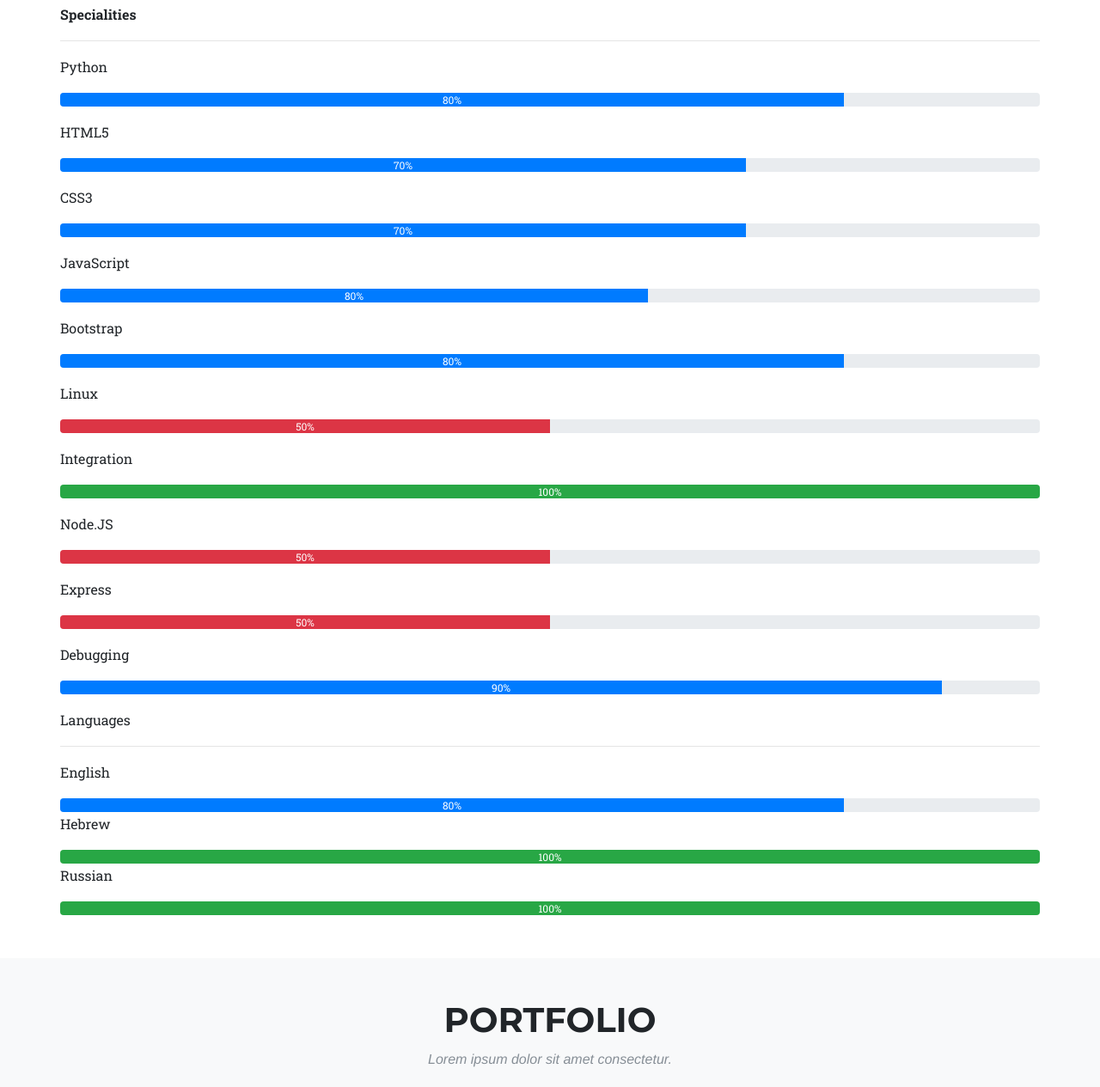
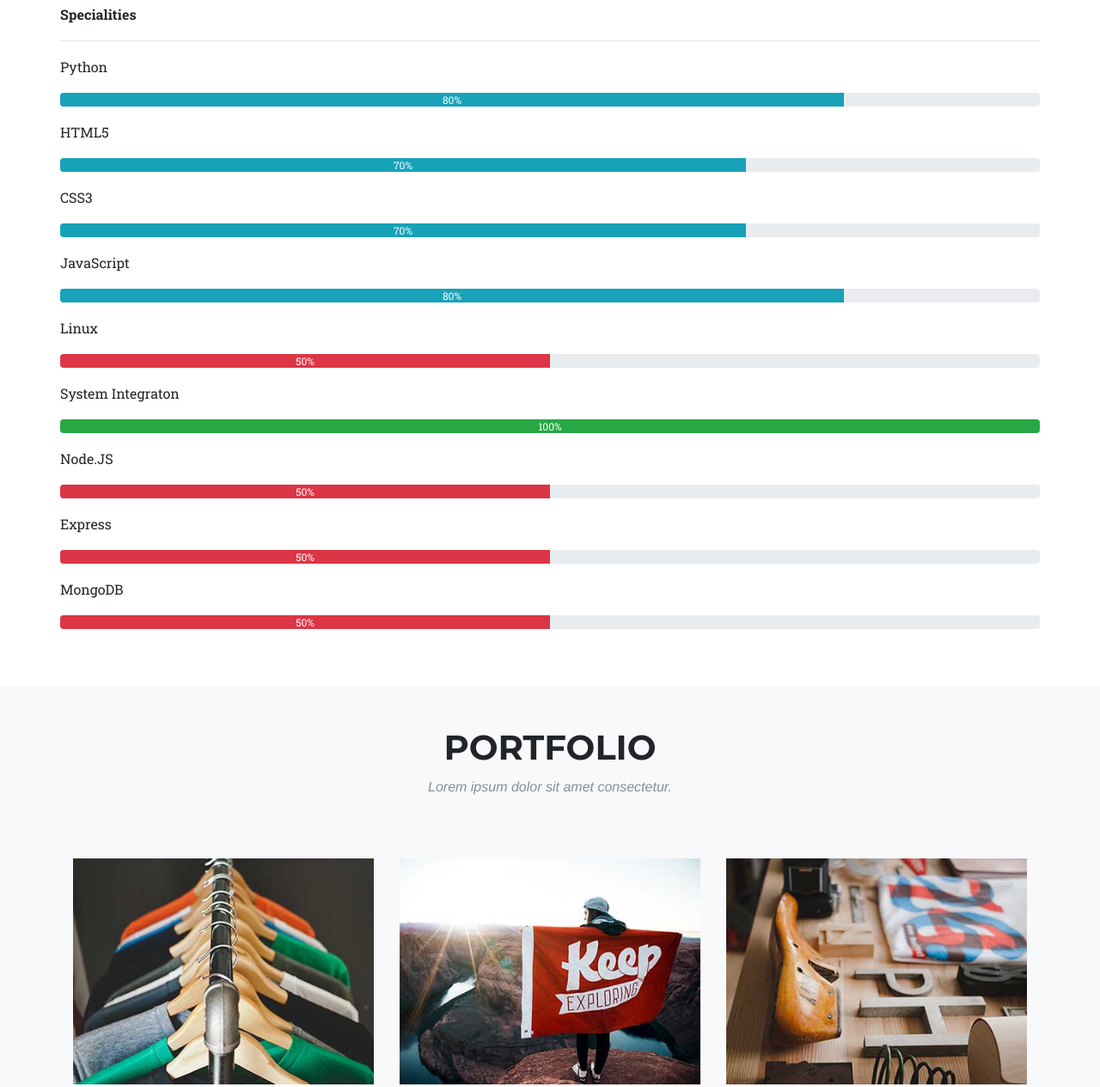
Before and after one commit to alexbil207/MyPortfolio, a plain HTML site: page index.html in a window 1280 px wide. Shown: the part 802-2067 px from the top of the page at 86% size. Drawn offline with Linux system fonts and the light colour scheme; a web font is replaced by a local one.

Commit message:
skilles chamge

```diff
--- a/index.html
+++ b/index.html
@@ -81,92 +81,13 @@
   <!-- Services -->
   <section id="services">
     <div class="container">
-      <div class="skills">
-        <p class="titledescription"><b>Specialities</b></p>
-        <hr>
-        <p class="skilltitle">Python
-        <div class="progress">
-          <div class="progress-bar" role="progressbar" style="width: 80%;" aria-valuenow="25" aria-valuemin="0"
-            aria-valuemax="100">80%</div>
-        </div>
-        </p>
+      <p><b>Specialities</b></p>
+      <hr>
+      <div class="skill">
 
-        <p class="skilltitle">HTML5
-        <div class="progress">
-          <div class="progress-bar" role="progressbar" style="width: 70%;" aria-valuenow="25" aria-valuemin="0"
-            aria-valuemax="100">70%</div>
-        </div>
-        </p>
-        <p class="skilltitle">CSS3
-        <div class="progress">
-          <div class="progress-bar" role="progressbar" style="width: 70%;" aria-valuenow="25" aria-valuemin="0"
-            aria-valuemax="100">70%</div>
-        </div>
-        </p>
-        <p class="skilltitle">JavaScript
-        <div class="progress">
-          <div class="progress-bar" role="progressbar" style="width: 60%;" aria-valuenow="25" aria-valuemin="0"
-            aria-valuemax="100">80%</div>
-        </div>
-        </p>
-        <p class="skilltitle">Bootstrap
-        <div class="progress">
-          <div class="progress-bar" role="progressbar" style="width: 80%;" aria-valuenow="25" aria-valuemin="0"
-            aria-valuemax="100">80%</div>
-        </div>
-        </p>
-        <p class="skilltitle">Linux
-        <div class="progress">
-          <div class="progress-bar bg-danger" role="progressbar" style="width: 50%;" aria-valuenow="25"
-            aria-valuemin="0" aria-valuemax="100">50%</div>
-        </div>
-        </p>
-        <p class="skilltitle">Integration
-        <div class="progress">
-          <div class="progress-bar bg-success" role="progressbar" style="width: 100%;" aria-valuenow="25"
-            aria-valuemin="0" aria-valuemax="100">100%</div>
-        </div>
-        </p>
-        <p class="skilltitle">Node.JS
-        <div class="progress">
-          <div class="progress-bar bg-danger" role="progressbar" style="width: 50%;" aria-valuenow="25"
-            aria-valuemin="0" aria-valuemax="100">50%</div>
-        </div>
-        </p>
-        <p class="skilltitle">Express
-        <div class="progress">
-          <div class="progress-bar bg-danger" role="progressbar" style="width: 50%;" aria-valuenow="25"
-            aria-valuemin="0" aria-valuemax="100">50%</div>
+      </div>
+    </div>
 
-        </div>
-        </p>
-        <p class="skilltitle">Debugging
-        <div class="progress">
-          <div class="progress-bar" role="progressbar" style="width: 90%;" aria-valuenow="25" aria-valuemin="0"
-            aria-valuemax="100">90%</div>
-
-        </div>
-        </p>
-      </div>
-      <div class="languages">
-        <p class="titledescription">Languages</p>
-        <hr>
-        <p class="skilltitle">English</p>
-        <div class="progress">
-          <div class="progress-bar" role="progressbar" style="width: 80%;" aria-valuenow="25" aria-valuemin="0"
-            aria-valuemax="100">80%</div>
-        </div>
-        <p class="skilltitle">Hebrew</p>
-        <div class="progress">
-          <div class="progress-bar bg-success" role="progressbar" style="width: 100%;" aria-valuenow="25"
-            aria-valuemin="0" aria-valuemax="100">100%</div>
-        </div>
-        <p class="skilltitle">Russian</p>
-        <div class="progress">
-          <div class="progress-bar bg-success" role="progressbar" style="width: 100%;" aria-valuenow="25"
-            aria-valuemin="0" aria-valuemax="100">100%</div>
-        </div>
-      </div>
   </section>
 
   <!-- Portfolio Grid -->
@@ -601,7 +522,8 @@
   <!-- Custom scripts for this template -->
   <script src="./js/ca-gallery.js"></script>
   <script src="./js/offCanvas.js"></script>
-  <script src="./js/main.js"></script>
+  <script src="./js/main.service.js"></script>
+  <script src="./js/main-controller.js"></script>
 
 
 </body>
--- /dev/null
+++ b/js/main-controller.js
@@ -0,0 +1,25 @@
+'use strict';
+
+
+$(document).ready(onInit);
+
+
+
+function onInit() {
+    renderSkilles();
+}
+
+
+function renderSkilles() {
+    var skilles = getSkilles();
+    var strSkilles = skilles.map(skill => {
+        return `<p class="skilltitle">${skill.name}
+            <div class="progress">
+            <div class="progress-bar ${skill.color}" role="progressbar" style="width: ${skill.pracent};" aria-valuenow="25" aria-valuemin="0" aria-valuemax="100">${skill.pracent}</div>
+            </div>
+        </p>
+        `
+    }).join('');
+    $('.skill').html(strSkilles);
+
+}
--- a/js/main.js
+++ /dev/null
@@ -1 +0,0 @@
-console.log('Starting up');
--- /dev/null
+++ b/js/main.service.js
@@ -0,0 +1,58 @@
+'use strict';
+
+var gSkilles = [
+    {
+        name: 'Python',
+        pracent: '80%',
+        color: 'bg-info'
+    },
+    {
+        name: 'HTML5',
+        pracent: '70%',
+        color: 'bg-info'
+
+    },
+    {
+        name: 'CSS3',
+        pracent: '70%',
+        color: 'bg-info'
+
+    },
+    {
+        name: 'JavaScript',
+        pracent: '80%',
+        color: 'bg-info'
+    },
+    {
+        name: 'Linux',
+        pracent: '50%',
+        color: 'bg-danger'
+    },
+    {
+        name: 'System Integraton',
+        pracent: '100%',
+        color: 'bg-success'
+    },
+    {
+        name: 'Node.JS',
+        pracent: '50%',
+        color: 'bg-danger'
+    },
+    {
+        name: 'Express',
+        pracent: '50%',
+        color: 'bg-danger'
+    },
+    {
+        name: 'MongoDB',
+        pracent: '50%',
+        color: 'bg-danger'
+    },
+
+]
+
+
+
+function getSkilles() {
+    return gSkilles;
+}
```
